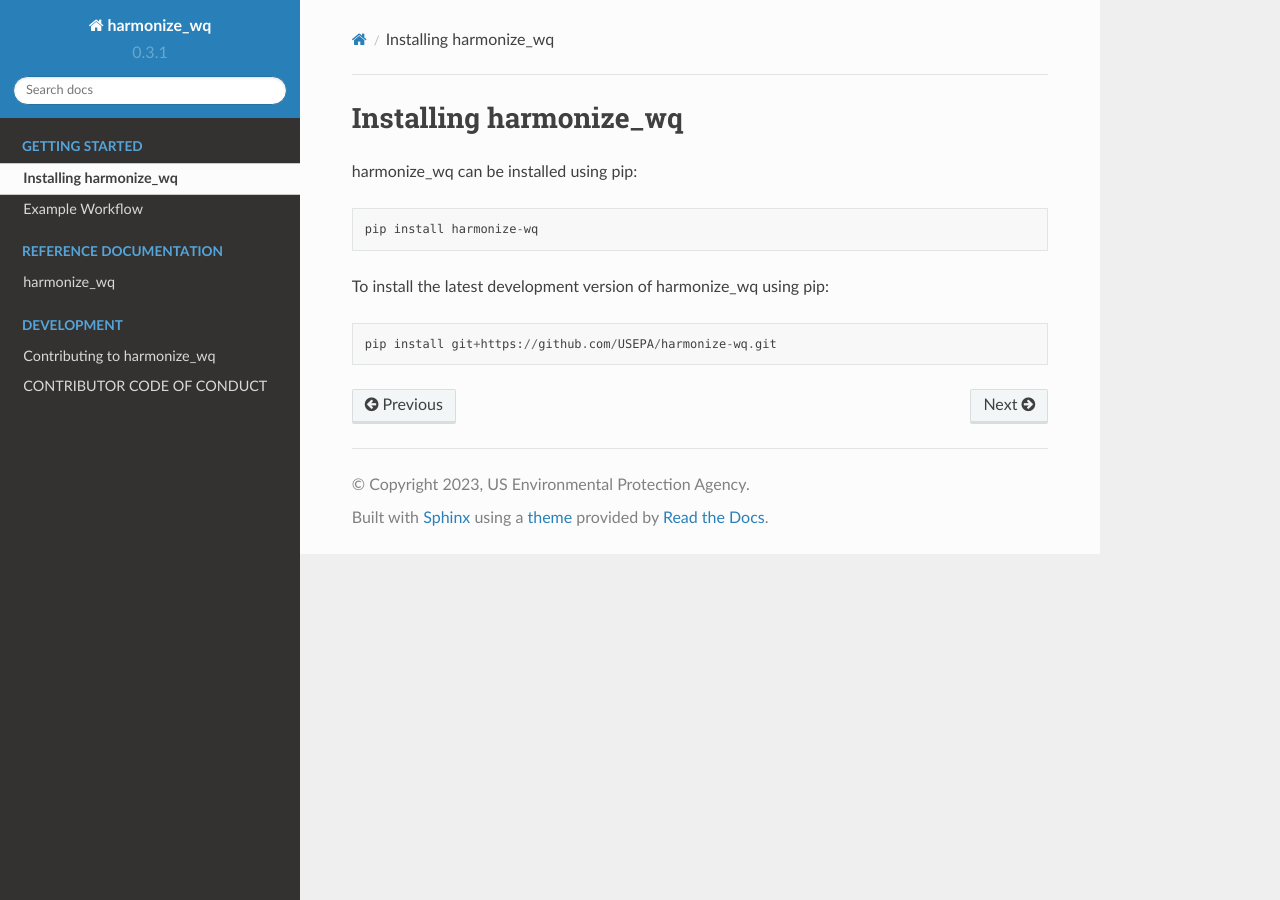
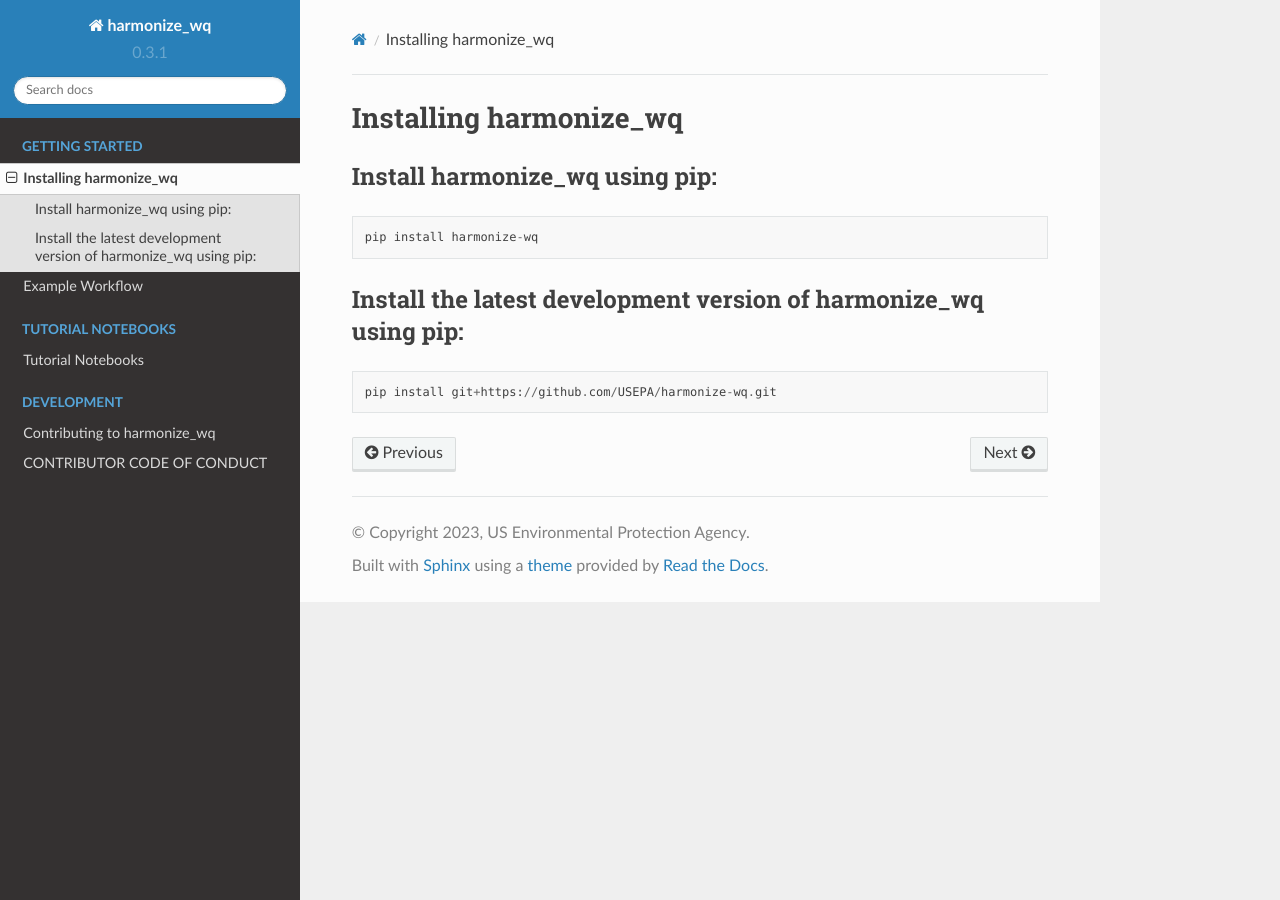
Before and after one commit to USEPA/harmonize-wq, a Sphinx documentation site: the page built from docs/source/installing.rst, in a window 1280 px wide. Built offline with Sphinx 7.4.7 and the Read the Docs theme 2.0.0, drawn with Linux system fonts in a browser that asks for light colours; pages that are not in the unit, such as notebooks, are missing from menus.

Commit message:
Landing page edits

```diff
--- a/docs/source/installing.rst
+++ b/docs/source/installing.rst
@@ -3,7 +3,8 @@
 Installing harmonize_wq
 =======================
 
-harmonize_wq can be installed using pip:
+Install harmonize_wq using pip:
+*******************************
 
 .. code-block:: python3
 
@@ -11,7 +12,8 @@
 
 
 
-To install the latest development version of harmonize_wq using pip:
+Install the latest development version of harmonize_wq using pip:
+*****************************************************************
 
 .. code-block:: python3
 
--- a/docs/source/notebooks.rst
+++ b/docs/source/notebooks.rst
@@ -2,8 +2,6 @@
 
 Tutorial Notebooks
 ==================
-
-For more complete tutorial information, see: `demos <https://github.com/USEPA/harmonize-wq/tree/main/demos>`_
 
 .. toctree::
    :maxdepth: 1
```
Also changed, not shown: docs/source/index.rst (+3 -9 lines).
